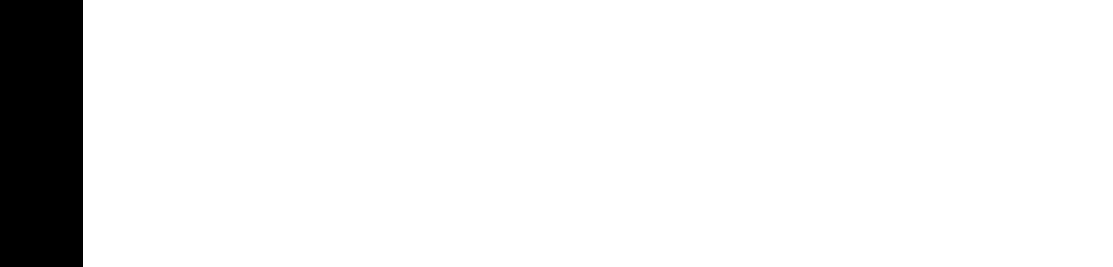
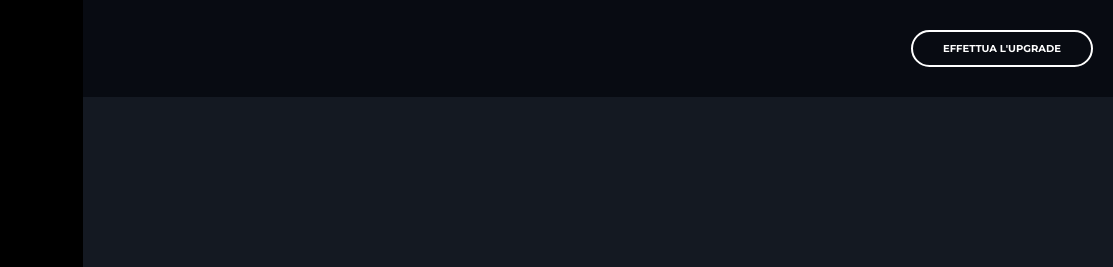
Before and after one commit to Lorenzo-Malatesta99/html-css-spotifyweb, a plain HTML site: page index.html in a window 1280 px wide. Shown: the top 267 px of the page, 167-1280 px from the left. Drawn offline with Linux system fonts and the light colour scheme.

Commit message:
ADD content (shrink,grow), upgrade btn

```diff
--- a/index.html
+++ b/index.html
@@ -14,6 +14,7 @@
 </head>
 
 <body>
+    <div class="container">
         <div class="sidebar">
             <div class="container-nav">
                 <div class="logo">
@@ -54,10 +55,16 @@
                 </div>
             </div>
         </div>
+        <div class="content">
+            <div class="upgrade">
+                <div class="btn"><a href="#">EFFETTUA L'UPGRADE</a></div>
+            </div>
+        </div>
+    </div>
 
     <!-- music player -->
 
-    <div >
+    <div>
         <div class="row music-player">
             <div class="name-song">
                 <img class="cover" src="./img/sinister.jpeg" alt="album">
--- a/style.css
+++ b/style.css
@@ -30,7 +30,7 @@ ol {
   list-style: none;
 }
 
-/* General Rules */
+/* General Rules ------------------------------- */
 
 :root {
   --dark-gray: rgba(109, 109, 109, 1);
@@ -45,6 +45,46 @@ img {
   flex-wrap: nowrap;
 }
 
+.container{
+    display: flex;
+    height: 100vh;
+}
+
+.btn{
+    padding: 10px 30px;
+    border: 2px solid white;
+    margin: 30px 20px;
+    border-radius: 999px;
+    font-size: 10px;
+}
+
+
+/* contenuto----------------------------------- */
+
+
+.content {
+    flex-grow: 1;
+    flex-shrink: 1;
+    background-color: rgba(20, 25, 34, 1);
+    color: white;
+}
+
+.upgrade{
+    background-color: rgba(8, 11, 18, 1);
+    display: flex;
+    flex-direction: row-reverse;
+
+}
+
+
+
+
+
+
+
+/* Sidebar------------------------------------- */
+
+
 .sidebar {
   width: 250px;
   height: 100vh;
@@ -52,6 +92,7 @@ img {
   color: rgba(109, 109, 109, 1);
   display: flex;
   flex-direction: column;
+  flex-shrink: 0;
   padding-left: 30px;
   padding-top: 20px;
 }
@@ -133,6 +174,9 @@ img {
     color: white;
     margin-bottom: 20px;
 }
+
+
+/* Music Player------------------------------- */
 
 .music-player{
     width: 100%;
@@ -218,3 +262,18 @@ img {
     gap: 10px;
     padding: 10px;
 }
+
+
+@media(max-width:991.99px) {
+
+}
+
+
+
+
+
+/* Mobile */
+
+@media (max-width: 767px) {
+
+}
```
Lines whose indentation alone changed are shown as unchanged.
